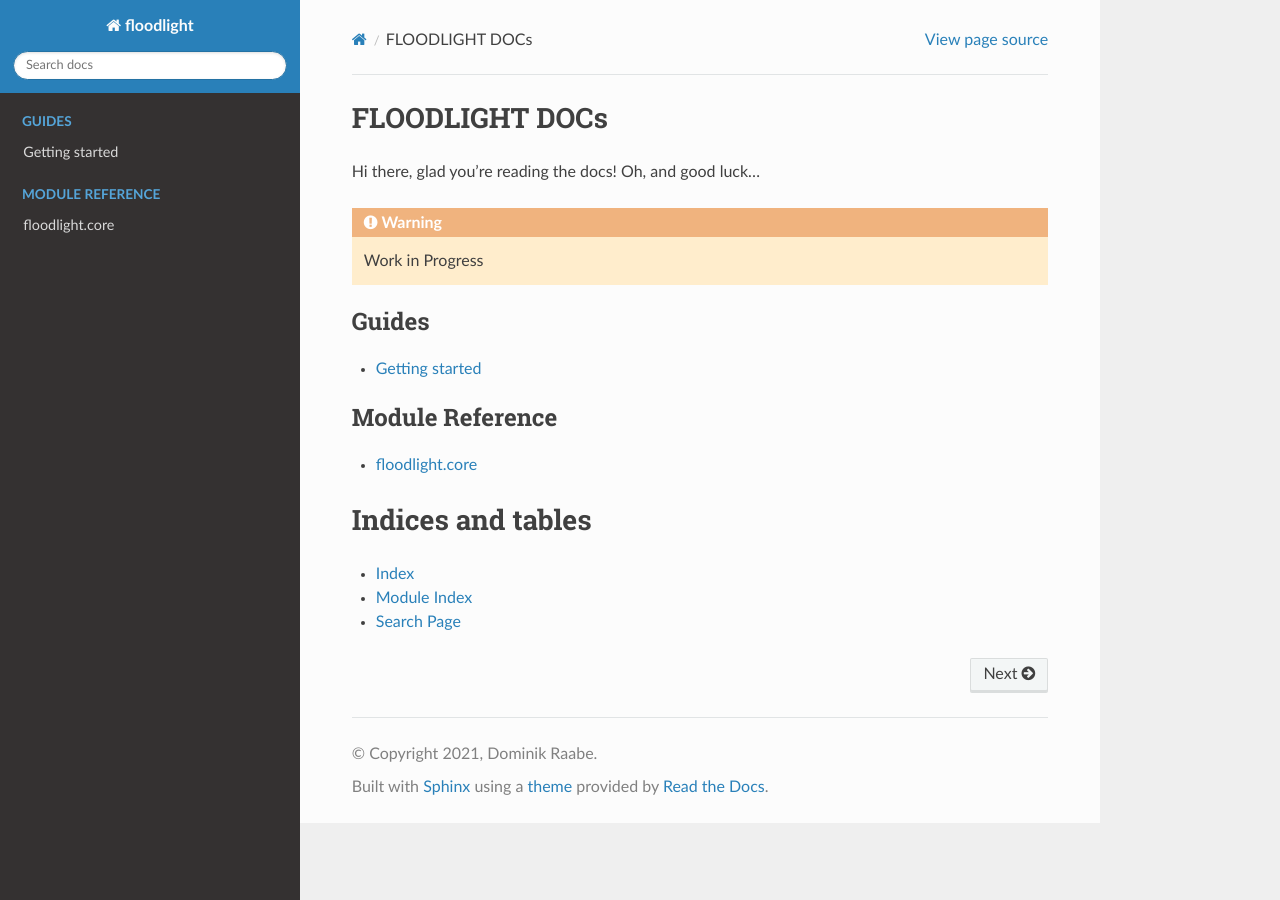
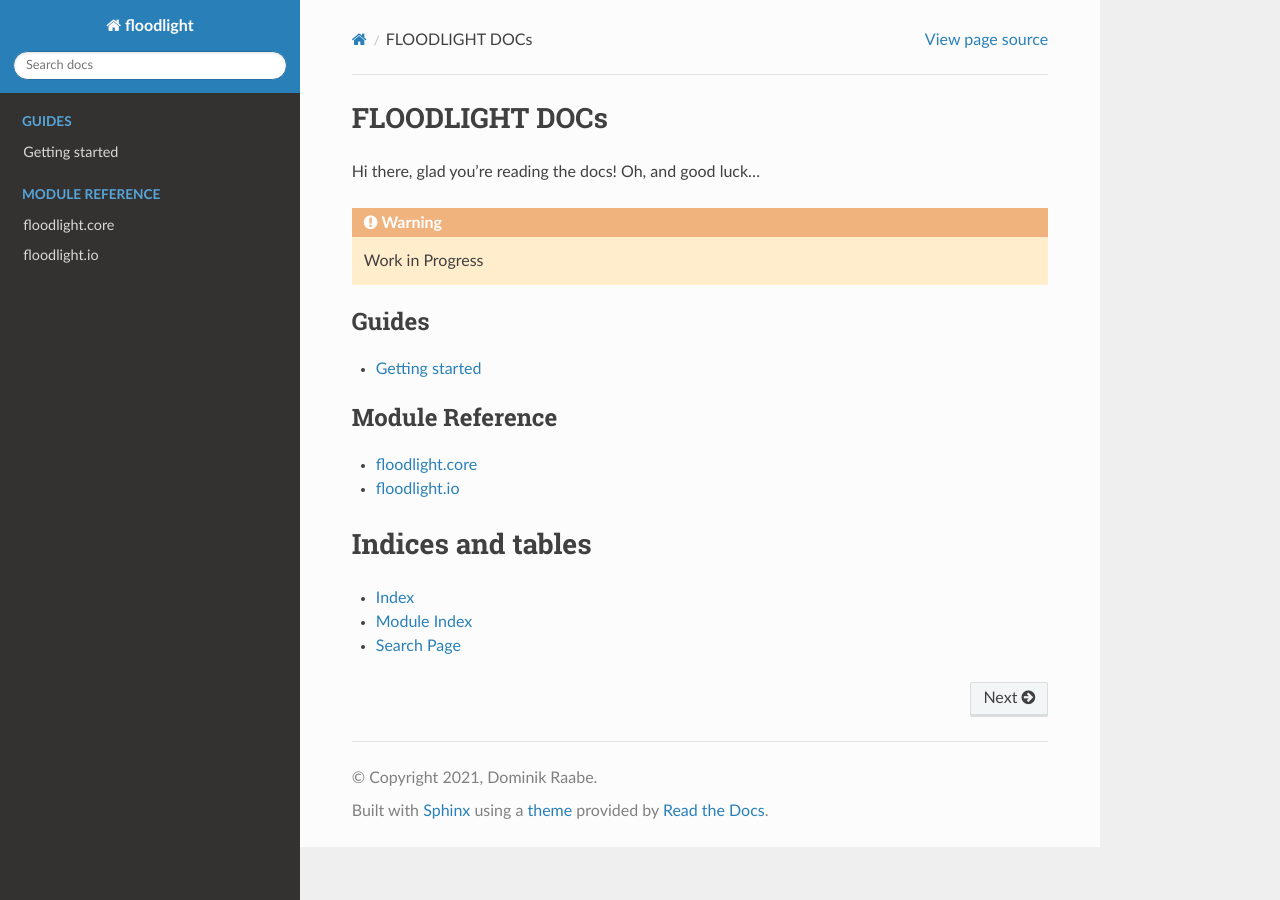
Before and after one commit to floodlight-sports/floodlight, a Sphinx documentation site: the page built from docs/source/index.rst, in a window 1280 px wide. Built offline with Sphinx 7.4.7 and the Read the Docs theme 2.0.0, drawn with Linux system fonts in a browser that asks for light colours.

Commit message:
docs: added io module and statsperform parser

```diff
--- a/docs/source/index.rst
+++ b/docs/source/index.rst
@@ -21,6 +21,7 @@ Hi there, glad you're reading the docs! Oh, and good luck...
    :caption: Module Reference
 
    modules/core/core
+   modules/io/io
 
 Indices and tables
 ==================
--- /dev/null
+++ b/docs/source/modules/io/statsperform.rst
@@ -0,0 +1,6 @@
+==================
+floodlight.io.statsperform
+==================
+
+.. automodule:: floodlight.io.statsperform
+    :members:
```
Also changed, not shown: docs/source/modules/io/io.rst (added, +11 -0 lines).
